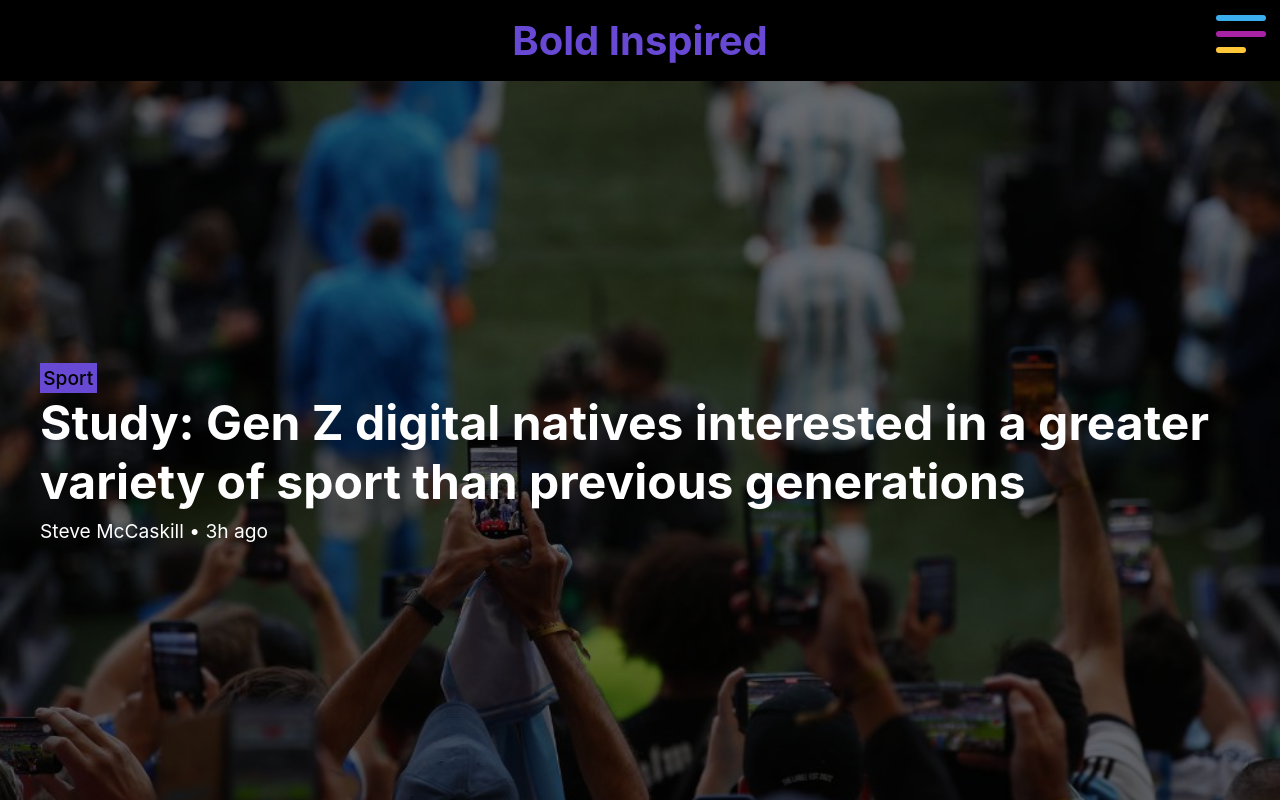
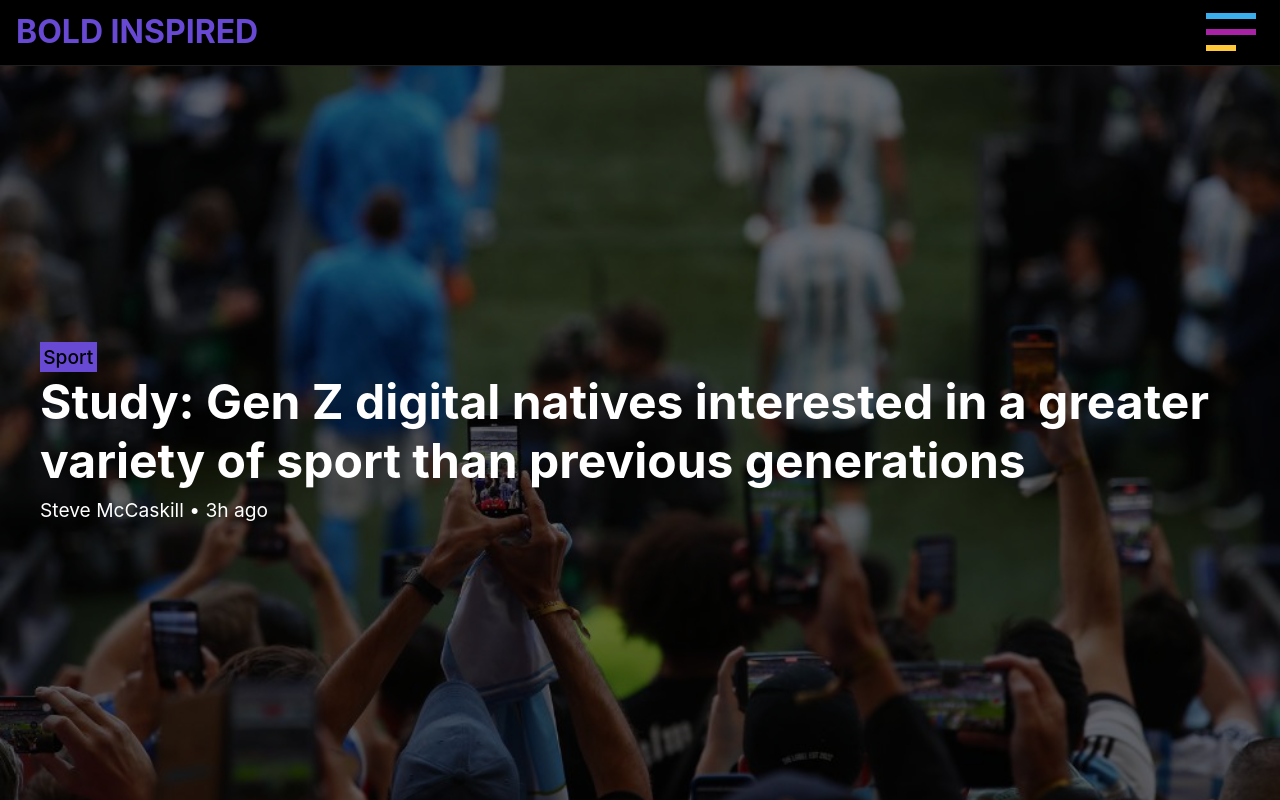
Before and after one commit to rnba12/bold-inspired, a React (Vite) app: page / in a window 1280 px wide. Shown: the top 800 px of the page. Built offline with nearby package versions, Linux system fonts and the light colour scheme; some icons are missing.

Commit message:
update navbar

```diff
--- a/src/components/Button/style.scss
+++ b/src/components/Button/style.scss
@@ -37,7 +37,6 @@
     width: 100%;
     height: 6px;
     background-color: var(--violet-eggplant);
-    border-radius: 5px;
     transition: all .5s ease-in-out;
 
     &::before, &::after {
@@ -47,7 +46,6 @@
         width: 100%;
         height: 6px;
         background: var(--sunglow);
-        border-radius: 8px;
         transition: all .5s ease-in-out;
     }
 
--- a/src/components/Navbar/Navbar.jsx
+++ b/src/components/Navbar/Navbar.jsx
@@ -9,11 +9,20 @@ export default function Navbar() {
 
     return (
         <div className="navbar">
-            <h1>Bold Inspired</h1>
-            <Menu show={menu}/>
-            <button onClick={() => setMenu(prev => !prev)}>
-                <Button menu={menu}/>
-            </button>
+
+            <div className="topnav">
+                <div className="logo">BOLD INSPIRED</div>
+                <div className="button" onClick={() => setMenu(prev => !prev)}>
+                    <Button menu={menu}/>
+                </div>
+            </div>
+
+
+            <nav className={menu ? "active" : ""}>
+                <a href="#">ABOUT</a>
+                <a href="#">BLOG</a>
+                <a href="#">SUBSCRIBE</a>
+            </nav>
         </div>
     )
 }
--- a/src/components/Navbar/style.scss
+++ b/src/components/Navbar/style.scss
@@ -1,26 +1,61 @@
 .navbar {
-    background-color: black;
+    position: relative;
     box-sizing: border-box;
-    height: max-content;
-    position: sticky;
-    top: 0;
-    padding: 1rem 0;
-    h1 {
-        font-size: 2.5rem;
-        margin: 0;
-        color: var(--purple-heart);
-        text-align: center;
+    height: var(--navbar-height);
+    z-index: 1;
+    display: flex;
+    align-items: center;
+    // justify-content: center;
+    background-color: rgb(0, 0, 0);
+
+    .topnav {
+        display: flex;
+        align-items: center;
+        justify-content: space-between;
+        width: 100%;
+        z-index: 4;
+        background-color: black;
+        border-bottom: 1px solid rgb(31,31,31);
+        padding: 0 1rem;
     }
 
-    button {
+    nav {
         position: absolute;
+        box-sizing: border-box;
+        display: flex;
+        z-index: 0;
         top: 0;
-        right: 0;
-        background: none;
-        color: var(--purple-heart);
-        border: none;
-        font-size: 4rem;
-        cursor: pointer;
+        padding: 0 1rem;
+        left: 0;
+        width: 100%;
+        height: 40px;
+        align-items: center;
+        background-color: black;
+        font-weight: bold;
+        transition: all 0.5s;
 
+        &.active {
+            top: 64px;
+        }
+        a {
+            color: var(--purple-heart);
+            font-size: 1.2rem;
+            text-decoration: none;
+            padding: 0 1rem;
+            transition: all .5s;
+            height: 100%;
+            display: inline-flex;
+            align-items: center;
+            &:hover {
+                background-color: rgb(31, 31, 31);
+            }
+        }
     }
+
 }
+
+.logo {
+    font-size: 2rem;
+    color: var(--purple-heart);
+    font-weight: bold;
+}
--- a/src/index.css
+++ b/src/index.css
@@ -15,7 +15,7 @@
   --violet-eggplant: #A822A6;
   --sunglow: #FFC839;
 
-  --navbar-height: 56px;
+  --navbar-height: 64px;
 }
 
 body {
```
